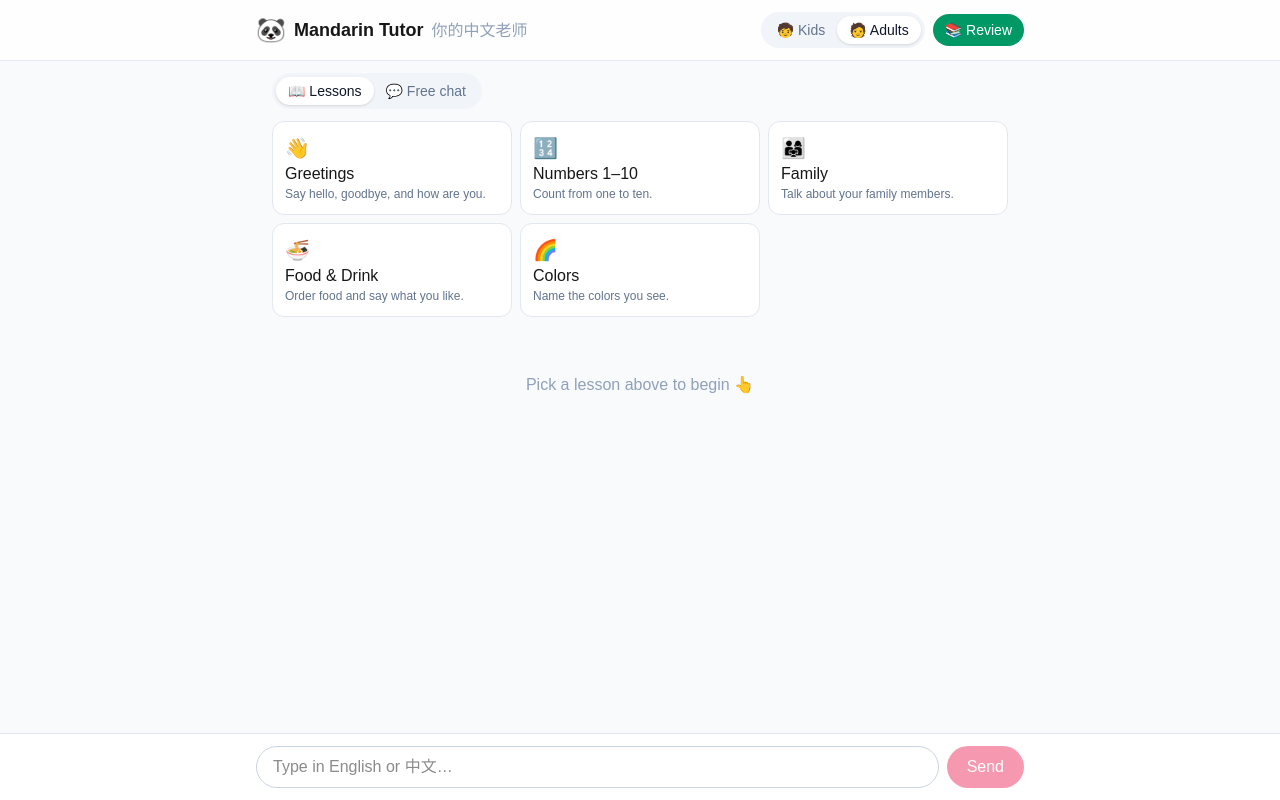
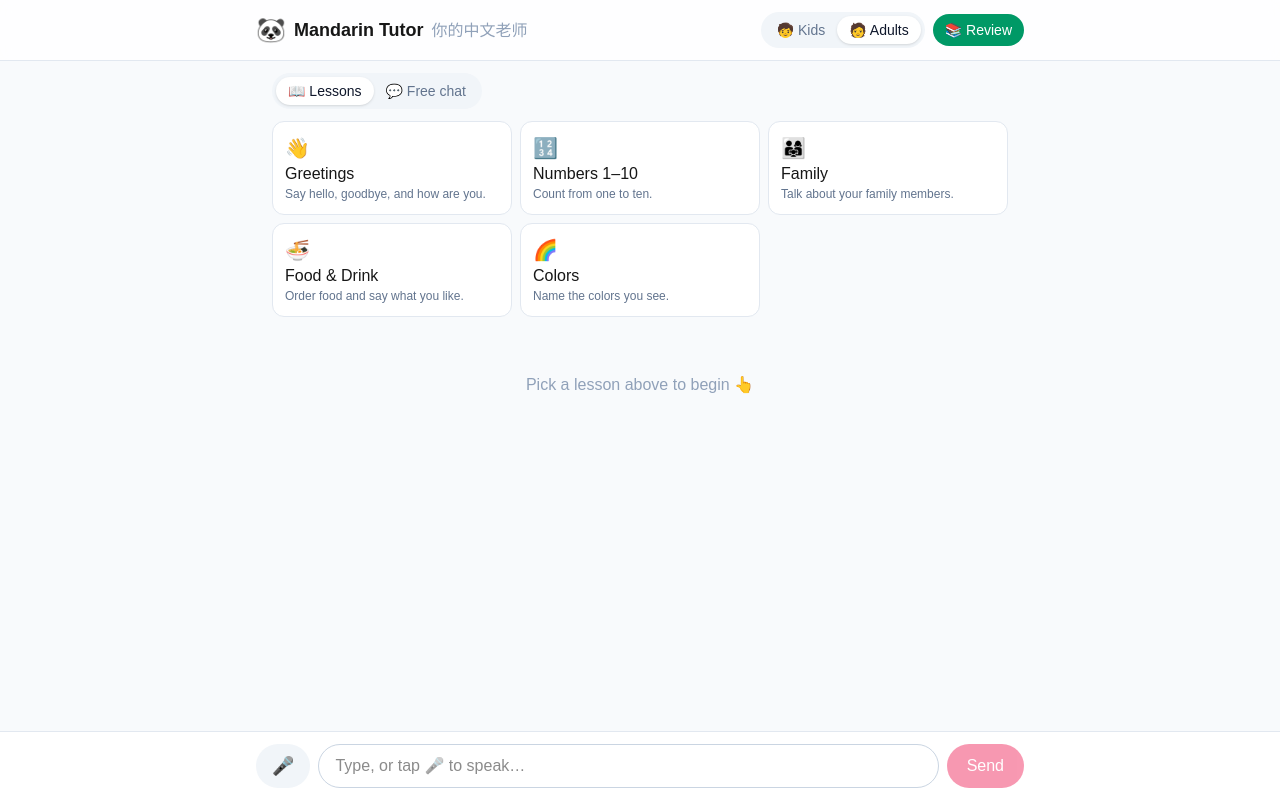
Before and after one commit to mngo2018/MandarinTutor, a Next.js app: page / in a window 1280 px wide. Built offline with nearby package versions, Linux system fonts and the light colour scheme.

Commit message:
Add voice input: Whisper STT, mic recorder, auto-play tutor replies

```diff
--- /dev/null
+++ b/src/app/api/transcribe/route.ts
@@ -0,0 +1,36 @@
+import { NextResponse } from "next/server";
+import { hasSTT, transcribeAudio } from "@/lib/stt";
+
+export const dynamic = "force-dynamic";
+
+export async function POST(request: Request) {
+  if (!hasSTT()) {
+    return NextResponse.json({ error: "STT not configured" }, { status: 503 });
+  }
+
+  let form: FormData;
+  try {
+    form = await request.formData();
+  } catch {
+    return NextResponse.json(
+      { error: "Expected multipart form-data" },
+      { status: 400 },
+    );
+  }
+
+  const file = form.get("audio");
+  if (!(file instanceof File)) {
+    return NextResponse.json(
+      { error: "`audio` file is required" },
+      { status: 400 },
+    );
+  }
+
+  try {
+    const text = await transcribeAudio(file);
+    return NextResponse.json({ text });
+  } catch (err) {
+    console.error("Transcription failed:", err);
+    return NextResponse.json({ error: "Transcription failed" }, { status: 502 });
+  }
+}
--- a/src/components/ChatTutor.tsx
+++ b/src/components/ChatTutor.tsx
@@ -13,7 +13,7 @@ import { ReviewPanel } from "./ReviewPanel";
 
 type DisplayMsg =
   | { role: "user"; content: string }
-  | { role: "assistant"; reply: TutorReply };
+  | { role: "assistant"; reply: TutorReply; autoPlay?: boolean };
 
 export function ChatTutor() {
   const [audience, setAudience] = useState<Audience>("adults");
@@ -24,9 +24,19 @@ export function ChatTutor() {
   const [loading, setLoading] = useState(false);
   const [reviewOpen, setReviewOpen] = useState(false);
   const [offline, setOffline] = useState(false);
+  const [recording, setRecording] = useState(false);
+  const [transcribing, setTranscribing] = useState(false);
+  const [micError, setMicError] = useState<string | null>(null);
 
   const kid = audience === "kids";
   const scrollRef = useRef<HTMLDivElement>(null);
+  const messagesRef = useRef<DisplayMsg[]>(messages);
+  const recorderRef = useRef<MediaRecorder | null>(null);
+  const chunksRef = useRef<Blob[]>([]);
+
+  useEffect(() => {
+    messagesRef.current = messages;
+  }, [messages]);
 
   useEffect(() => {
     scrollRef.current?.scrollTo({ top: scrollRef.current.scrollHeight });
@@ -35,6 +45,7 @@ export function ChatTutor() {
   async function send(
     history: DisplayMsg[],
     ctx?: { mode?: Mode; lessonId?: string | undefined },
+    opts?: { autoPlay?: boolean },
   ) {
     const apiMessages: ChatMessage[] = history.map((m) =>
       m.role === "user"
@@ -56,7 +67,10 @@ export function ChatTutor() {
       });
       const data = await res.json();
       setOffline(Boolean(data.mock));
-      setMessages((prev) => [...prev, { role: "assistant", reply: data.reply }]);
+      setMessages((prev) => [
+        ...prev,
+        { role: "assistant", reply: data.reply, autoPlay: opts?.autoPlay },
+      ]);
     } catch {
       setMessages((prev) => [
         ...prev,
@@ -83,6 +97,66 @@ export function ChatTutor() {
     setMessages(next);
     setInput("");
     void send(next);
+  }
+
+  async function toggleMic() {
+    if (recording) {
+      recorderRef.current?.stop();
+      return;
+    }
+    setMicError(null);
+    try {
+      const stream = await navigator.mediaDevices.getUserMedia({ audio: true });
+      const recorder = new MediaRecorder(stream);
+      chunksRef.current = [];
+      recorder.ondataavailable = (e) => {
+        if (e.data.size) chunksRef.current.push(e.data);
+      };
+      recorder.onstop = () => {
+        stream.getTracks().forEach((t) => t.stop());
+        setRecording(false);
+        const blob = new Blob(chunksRef.current, {
+          type: recorder.mimeType || "audio/webm",
+        });
+        void transcribeAndSend(blob);
+      };
+      recorderRef.current = recorder;
+      recorder.start();
+      setRecording(true);
+    } catch {
+      setMicError("Microphone access was blocked. Allow it in your browser to speak.");
+    }
+  }
+
+  async function transcribeAndSend(blob: Blob) {
+    if (!blob.size || loading) return;
+    setTranscribing(true);
+    try {
+      const ext = blob.type.includes("mp4")
+        ? "mp4"
+        : blob.type.includes("ogg")
+          ? "ogg"
+          : "webm";
+      const form = new FormData();
+      form.append("audio", blob, `speech.${ext}`);
+      const res = await fetch("/api/transcribe", { method: "POST", body: form });
+      const data = await res.json();
+      const text = (data.text ?? "").trim();
+      if (!text) {
+        setMicError("Didn't catch that — try speaking again.");
+        return;
+      }
+      const next: DisplayMsg[] = [
+        ...messagesRef.current,
+        { role: "user", content: text },
+      ];
+      setMessages(next);
+      void send(next, undefined, { autoPlay: true });
+    } catch {
+      setMicError("Transcription failed — please try again.");
+    } finally {
+      setTranscribing(false);
+    }
   }
 
   function startLesson(id: string) {
@@ -205,7 +279,12 @@ export function ChatTutor() {
               {m.content}
             </div>
           ) : (
-            <TutorMessage key={i} reply={m.reply} kid={kid} />
+            <TutorMessage
+              key={i}
+              reply={m.reply}
+              kid={kid}
+              autoPlay={Boolean(m.autoPlay)}
+            />
           ),
         )}
         {loading && (
@@ -226,12 +305,39 @@ export function ChatTutor() {
         onSubmit={handleSubmit}
         className="border-t border-slate-200 bg-white p-3"
       >
-        <div className="mx-auto flex max-w-3xl gap-2">
+        <div className="mx-auto w-full max-w-3xl">
+          {micError && (
+            <p className="mb-2 text-center text-xs text-rose-600">{micError}</p>
+          )}
+          <div className="flex gap-2">
+            <button
+              type="button"
+              onClick={toggleMic}
+              disabled={transcribing || loading}
+              aria-label={recording ? "Stop recording" : "Speak"}
+              title={recording ? "Stop recording" : "Speak Mandarin"}
+              className={`shrink-0 rounded-full px-4 py-2 text-lg font-medium transition disabled:opacity-40 ${
+                recording
+                  ? "animate-pulse bg-red-600 text-white"
+                  : "bg-slate-100 text-slate-700 hover:bg-slate-200"
+              }`}
+            >
+              {recording ? "⏹" : transcribing ? "…" : "🎤"}
+            </button>
             <input
               value={input}
               onChange={(e) => setInput(e.target.value)}
-            placeholder={kid ? "Type or say hi! 你好" : "Type in English or 中文…"}
-            className="flex-1 rounded-full border border-slate-300 px-4 py-2 outline-none focus:border-rose-400"
+              placeholder={
+                recording
+                  ? "Listening… tap ⏹ when done"
+                  : transcribing
+                    ? "Transcribing…"
+                    : kid
+                      ? "Type or tap 🎤 to speak! 你好"
+                      : "Type, or tap 🎤 to speak…"
+              }
+              disabled={recording || transcribing}
+              className="flex-1 rounded-full border border-slate-300 px-4 py-2 outline-none focus:border-rose-400 disabled:bg-slate-50"
             />
             <button
               type="submit"
@@ -240,6 +346,7 @@ export function ChatTutor() {
             >
               Send
             </button>
+          </div>
         </div>
       </form>
 
--- a/src/components/TutorMessage.tsx
+++ b/src/components/TutorMessage.tsx
@@ -8,15 +8,18 @@ import type { TutorReply } from "@/lib/types";
 export function TutorMessage({
   reply,
   kid,
+  autoPlay = false,
 }: {
   reply: TutorReply;
   kid: boolean;
+  autoPlay?: boolean;
 }) {
   const [saved, setSaved] = useState(false);
 
   useEffect(() => {
-    prefetchSpeech(reply.hanzi);
-  }, [reply.hanzi]);
+    if (autoPlay) speak(reply.hanzi);
+    else prefetchSpeech(reply.hanzi);
+  }, [reply.hanzi, autoPlay]);
 
   return (
     <div
--- /dev/null
+++ b/src/lib/stt.ts
@@ -0,0 +1,29 @@
+const STT_MODEL = process.env.OPENAI_STT_MODEL ?? "whisper-1";
+
+export function hasSTT(): boolean {
+  return Boolean(process.env.OPENAI_API_KEY);
+}
+
+/**
+ * Transcribe spoken Mandarin audio to text using OpenAI Whisper.
+ * Server-side so recognition is accurate and consistent across devices,
+ * rather than relying on the browser's SpeechRecognition API.
+ */
+export async function transcribeAudio(file: File): Promise<string> {
+  const { default: OpenAI, toFile } = await import("openai");
+  const client = new OpenAI({ apiKey: process.env.OPENAI_API_KEY });
+
+  const buffer = Buffer.from(await file.arrayBuffer());
+  const upload = await toFile(buffer, file.name || "speech.webm", {
+    type: file.type || "audio/webm",
+  });
+
+  const result = await client.audio.transcriptions.create({
+    file: upload,
+    model: STT_MODEL,
+    language: "zh",
+    prompt: "请用简体中文转写以下普通话内容。",
+  });
+
+  return result.text.trim();
+}
```
Lines whose indentation alone changed are shown as unchanged.
